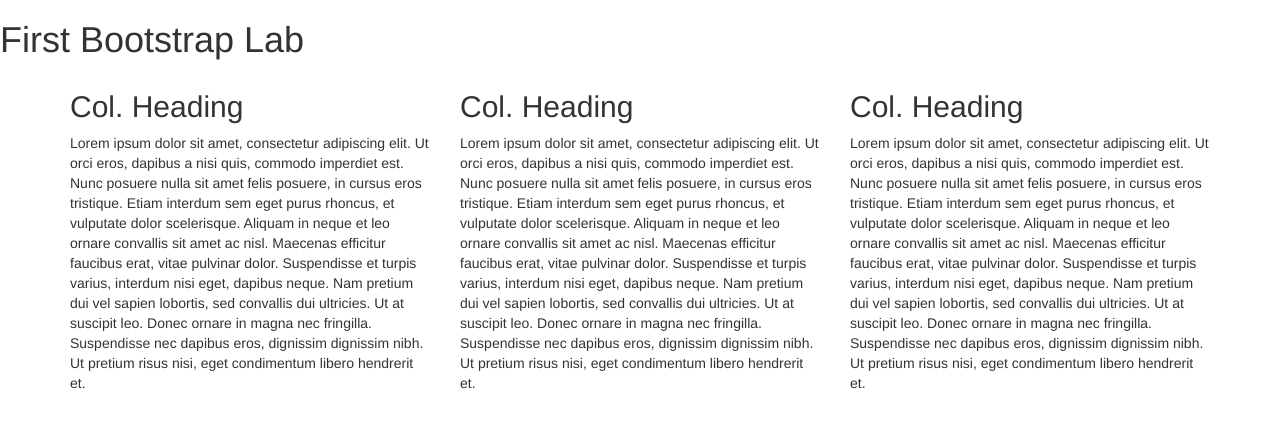
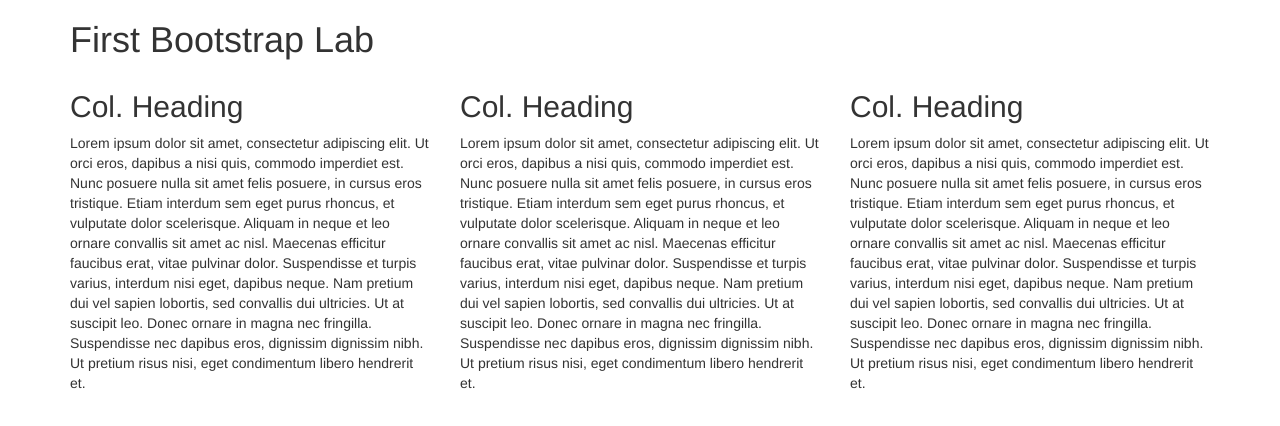
Before and after one commit to phillipskisshanee/first-bootstrap-demo, a plain HTML site: page index.html in a window 1280 px wide. Drawn offline with nearby package versions, Linux system fonts and the light colour scheme.

Commit message:
moved heading

```diff
--- a/index.html
+++ b/index.html
@@ -18,9 +18,11 @@
     <![endif]-->
   </head>
   <body>
-    <h1>First Bootstrap Lab</h1>
 
     <div class="container">
+      <div class="row">
+        <h1 class="col-md-12">First Bootstrap Lab</h1>
+      </div>
       <div class="row">
         <div class="col-md-4">
           <h2>Col. Heading</h2>
```
